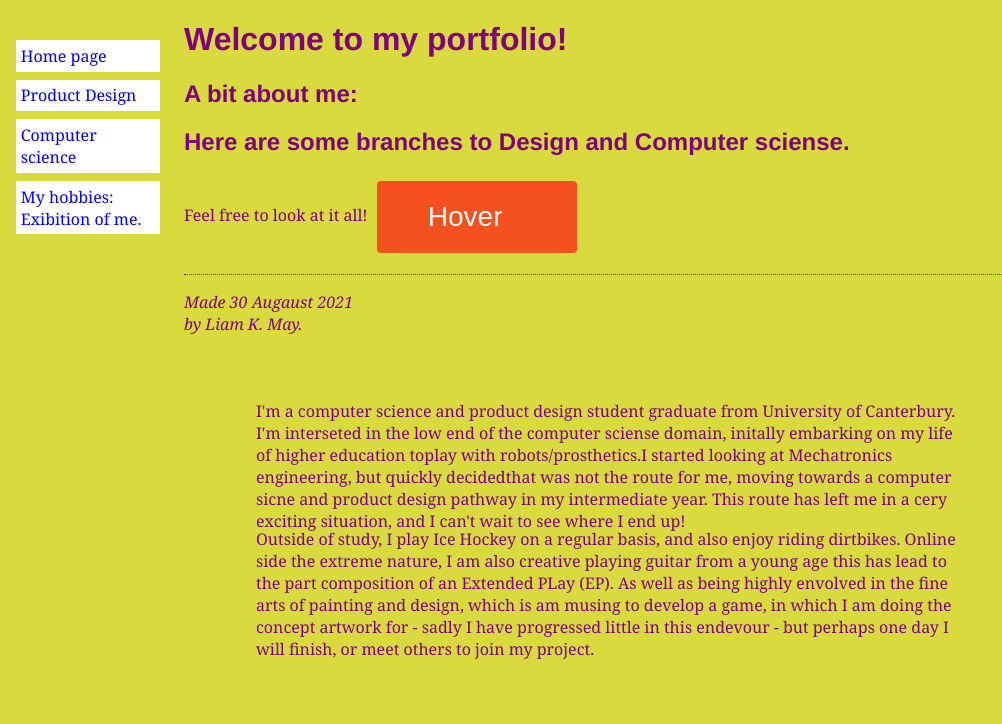
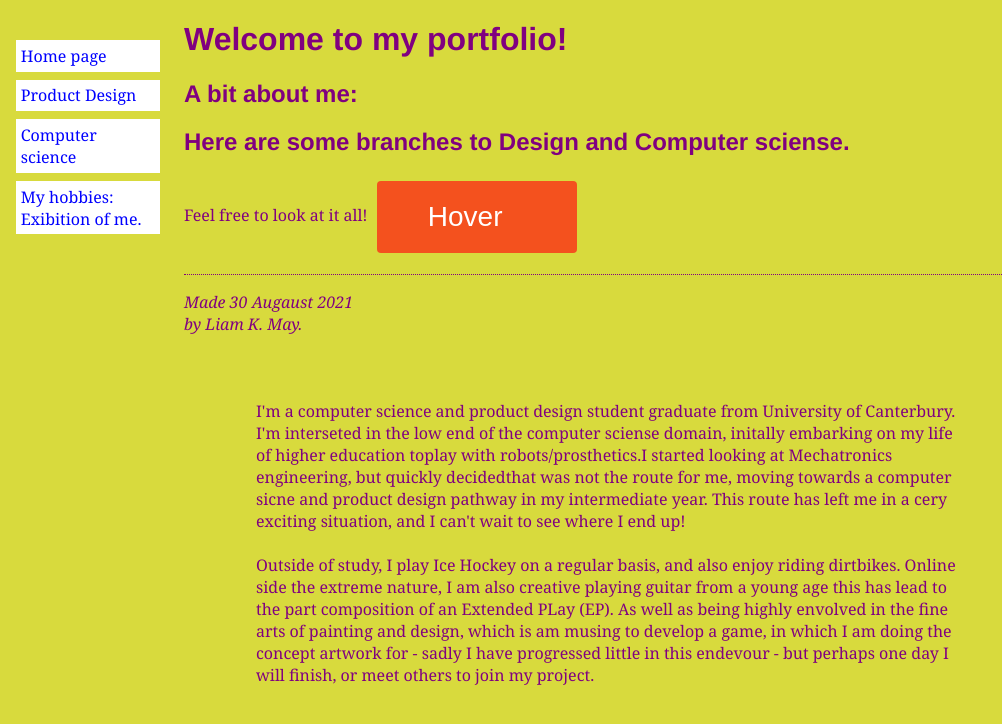
Before and after one commit to TheTriangleTrippa/Portfolio, a Jekyll site: the page built from index.html, in a window 1280 px wide. Shown: the top 724 px of the page, without its empty margins (0-1002 px from the left). Built offline with Jekyll 4.4.1, drawn with Linux system fonts in a browser that asks for light colours.

Commit message:
Update profile.html

```diff
--- a/_includes/profile.html
+++ b/_includes/profile.html
@@ -25,13 +25,13 @@
  I'm interseted in the low end of the computer sciense domain, initally embarking on my life of
  higher education toplay with robots/prosthetics.I started looking at Mechatronics engineering,
  but quickly decidedthat was not the route for me, moving towards a computer sicne and product design
-  pathway in my intermediate year. This route has left me in a cery exciting situation, and I can't wait to see where I end up!
+ pathway in my intermediate year. This route has left me in a cery exciting situation, and I can't wait to see where I end up!
 
-<p class="bio2">Outside of study, I play Ice Hockey on a regular basis, and also enjoy riding dirtbikes. Online side the extreme nature,
+<br><br>Outside of study, I play Ice Hockey on a regular basis, and also enjoy riding dirtbikes. Online side the extreme nature,
 I am also creative playing guitar from a young age this has lead to the part composition of an Extended PLay (EP). As well as being
 highly envolved in the fine arts of painting and design, which is am musing to develop a game, in which I am doing the concept
-  artwork for - sadly I have progressed little in this endevour - but perhaps
-  one day I will finish, or meet others to join my project.
+artwork for - sadly I have progressed little in this endevour - but perhaps
+one day I will finish, or meet others to join my project.
 
 <h2 class="exploration">Here are some branches to Design and Computer sciense.</h2>
   <p>Feel free to look at it all!
```
